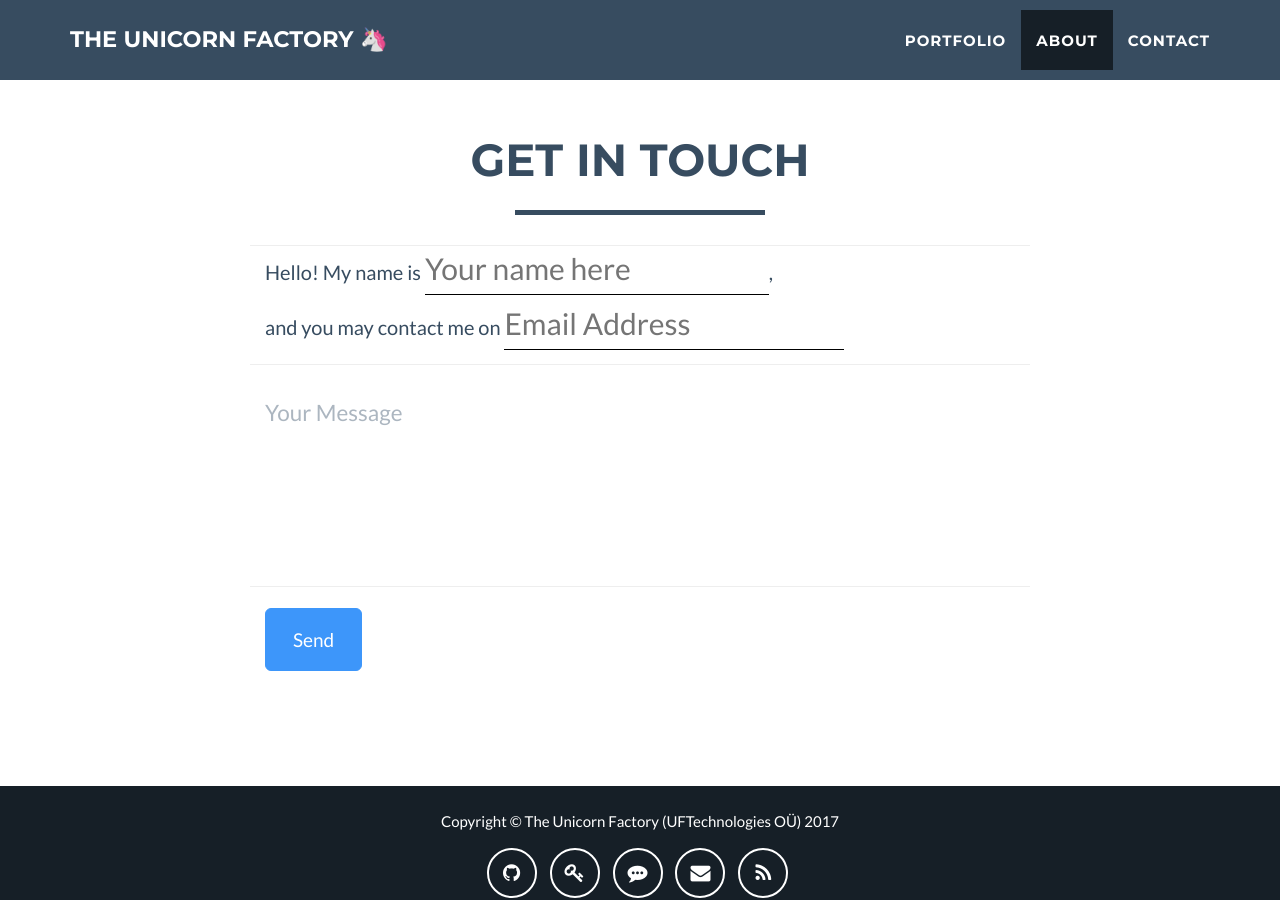
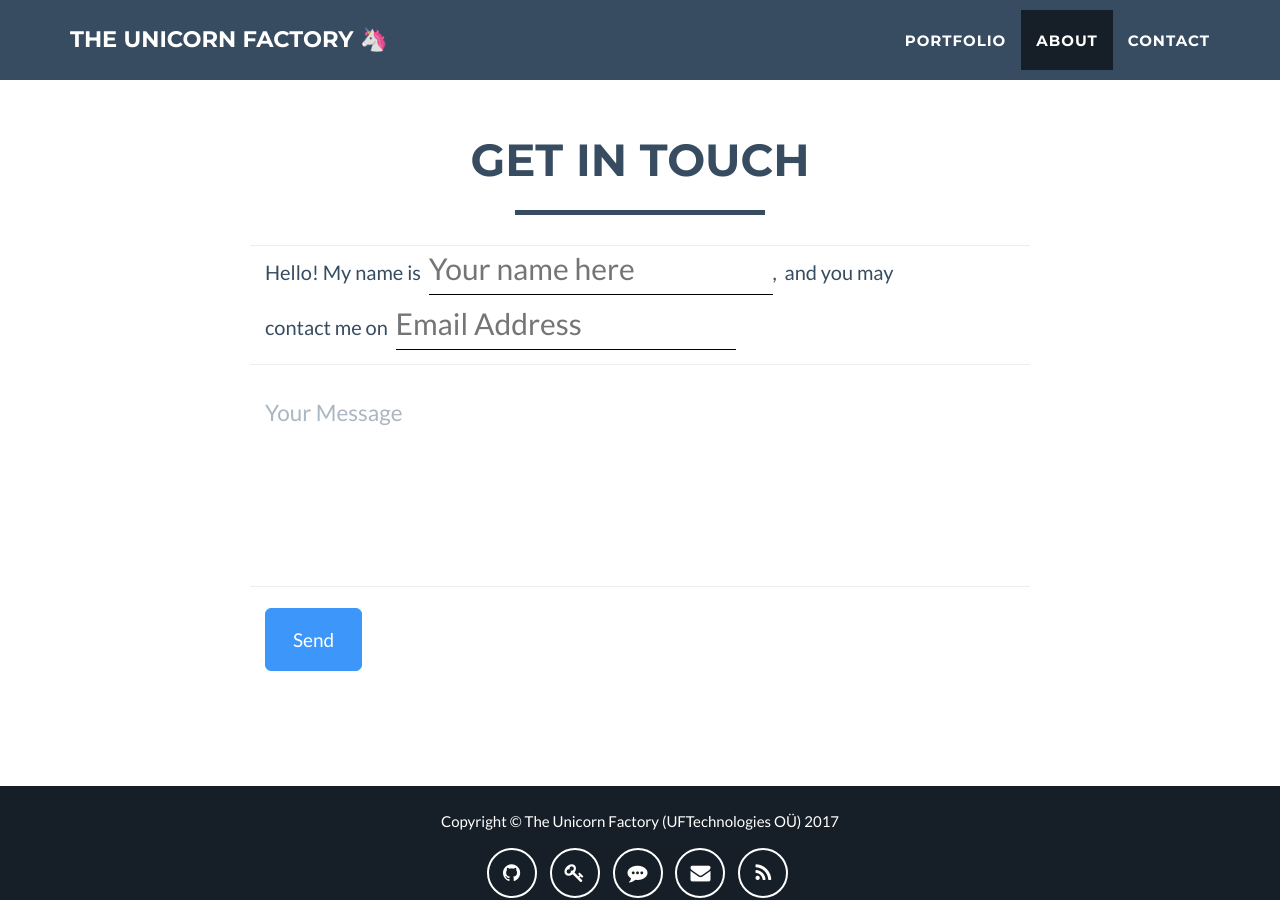
Before and after one commit to theunicornfactory/theunicornfactory.github.io, a Jekyll site: the page built from index.html, in a window 1280 px wide and 900 px high, scrolled down 1925 px. Built offline with Jekyll 4.4.1, drawn with Linux system fonts in a browser that asks for light colours.

Commit message:
Form styling

```diff
--- a/_includes/contact_static.html
+++ b/_includes/contact_static.html
@@ -12,12 +12,12 @@
 				<form  action="//formspree.io/{{ site.email }}" method="POST" name="sentMessage" id="contactForm" novalidate>
 					<div class="row control-group">
 						<div class="form-group col-xs-12 floating-label-form-group controls">
-							<p>Hello! My name is
+							<p>Hello! My name is&nbsp;
 								<span class="underlined-form">
 									<input type="text" class="d-inline-block" name="name" placeholder="Your name here" id="name" required data-validation-required-message="Please enter your name.">
-								</span>,
+								</span>,&nbsp; and you may
 							</p>
-							<p>and you may contact me on <span class="underlined-form"><input type="email" name="_replyto" class="d-inline-block" placeholder="Email Address" id="email" required data-validation-required-message="Please enter your email address."></span>
+							<p>contact me on&nbsp; <span class="underlined-form"><input type="email" name="_replyto" class="d-inline-block" placeholder="Email Address" id="email" required data-validation-required-message="Please enter your email address."></span>
 							</p>
 							<p class="help-block text-danger"></p>
 						</div>
```
